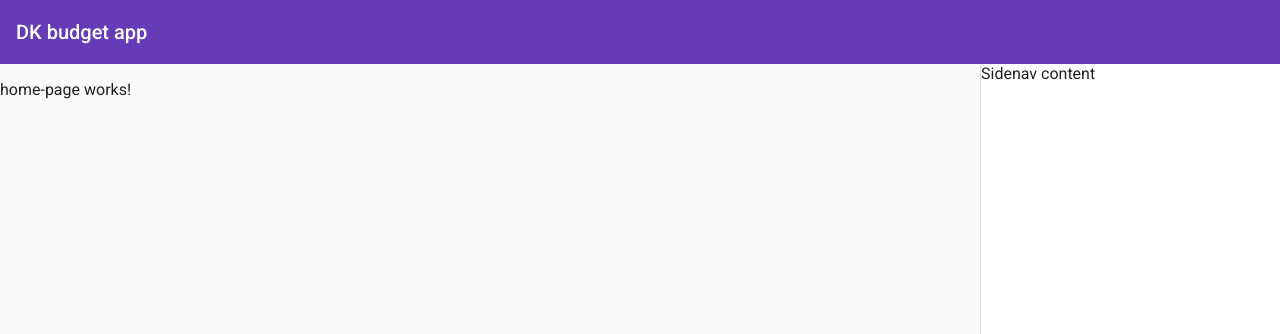
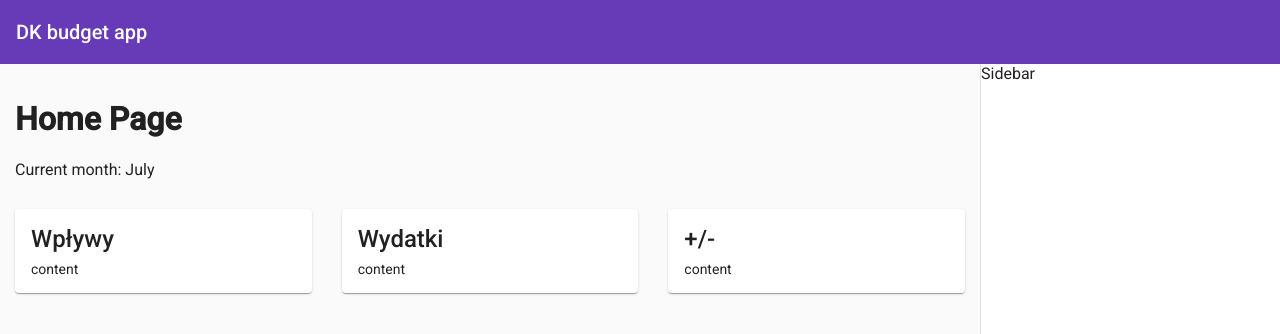
Before and after one commit to dawidkostrzewa/budget-app, an Angular app: page / in a window 1280 px wide. Shown: the top 334 px of the page. Built offline with nearby package versions, Linux system fonts and the light colour scheme.

Commit message:
Simple layout of home page

```diff
--- a/src/app/app.component.scss
+++ b/src/app/app.component.scss
@@ -9,4 +9,5 @@ mat-sidenav {
 
 mat-sidenav-content {
     height: calc(100vh - 64px);
+    padding: 15px;
 }
--- a/src/app/app.component.ts
+++ b/src/app/app.component.ts
@@ -5,7 +5,9 @@ import { Component } from '@angular/core';
     template: `
         <app-header></app-header>
         <mat-sidenav-container class="example-container">
-            <mat-sidenav #sidenav mode="side" [opened]="true" position="end"> Sidenav content </mat-sidenav>
+            <mat-sidenav #sidenav mode="side" [opened]="true" position="end">
+                <app-sidebar></app-sidebar>
+            </mat-sidenav>
             <mat-sidenav-content>
                 <router-outlet></router-outlet>
             </mat-sidenav-content>
--- a/src/app/app.module.ts
+++ b/src/app/app.module.ts
@@ -7,9 +7,10 @@ import { AppComponent } from './app.component';
 import { HeaderComponent } from './header/header.component';
 import { HomePageComponent } from './home-page/home-page.component';
 import { AppMaterialModule } from './app-material.module';
+import { SidebarComponent } from './sidebar/sidebar.component';
 
 @NgModule({
-    declarations: [AppComponent, HeaderComponent, HomePageComponent],
+    declarations: [AppComponent, HeaderComponent, HomePageComponent, SidebarComponent],
     imports: [BrowserModule, AppRoutingModule, BrowserAnimationsModule, AppMaterialModule],
     providers: [],
     bootstrap: [AppComponent],
--- a/src/app/home-page/home-page.component.html
+++ /dev/null
@@ -1 +0,0 @@
-<p>home-page works!</p>
--- a/src/app/home-page/home-page.component.scss
+++ b/src/app/home-page/home-page.component.scss
@@ -0,0 +1,7 @@
+.summary-cards {
+    display: grid;
+    grid-template-columns: 1fr 1fr 1fr;
+    column-gap: 30px;
+
+    margin-top: 30px;
+}
--- a/src/app/home-page/home-page.component.ts
+++ b/src/app/home-page/home-page.component.ts
@@ -1,15 +1,31 @@
-import { Component, OnInit } from '@angular/core';
+import { Component } from '@angular/core';
 
 @Component({
-  selector: 'app-home-page',
-  templateUrl: './home-page.component.html',
-  styleUrls: ['./home-page.component.scss']
+    selector: 'app-home-page',
+    template: `
+        <main>
+            <h1>Home Page</h1>
+            <div>Current month: {{ currentMonth }}</div>
+            <div class="summary-cards">
+                <mat-card>
+                    <mat-card-title>Wpływy</mat-card-title>
+                    <mat-card-content>content</mat-card-content>
+                </mat-card>
+
+                <mat-card>
+                    <mat-card-title>Wydatki</mat-card-title>
+                    <mat-card-content>content</mat-card-content>
+                </mat-card>
+                <mat-card>
+                    <mat-card-title>+/-</mat-card-title>
+                    <mat-card-content>content</mat-card-content>
+                </mat-card>
+            </div>
+        </main>
+    `,
+    styleUrls: ['./home-page.component.scss']
 })
-export class HomePageComponent implements OnInit {
-
-  constructor() { }
-
-  ngOnInit(): void {
-  }
-
+export class HomePageComponent {
+    private readonly today = new Date();
+    currentMonth = this.today.toLocaleString('default', { month: 'long' });
 }
--- /dev/null
+++ b/src/app/sidebar/sidebar.component.ts
@@ -0,0 +1,12 @@
+import { Component, OnInit } from '@angular/core';
+
+@Component({
+    selector: 'app-sidebar',
+    template: `Sidebar`,
+    styleUrls: ['./sidebar.component.scss']
+})
+export class SidebarComponent implements OnInit {
+    constructor() {}
+
+    ngOnInit(): void {}
+}
--- a/src/styles.scss
+++ b/src/styles.scss
@@ -1,4 +1,13 @@
 /* You can add global styles to this file, and also import other style files */
+* {
+    box-sizing: border-box;
+}
 
-html, body { height: 100%; }
-body { margin: 0; font-family: Roboto, "Helvetica Neue", sans-serif; }
+html,
+body {
+    height: 100%;
+}
+body {
+    margin: 0;
+    font-family: Roboto, 'Helvetica Neue', sans-serif;
+}
```
Also changed, not shown: src/app/sidebar/sidebar.component.scss (added), 1 other file (tests, documents, lock files or other folders).
